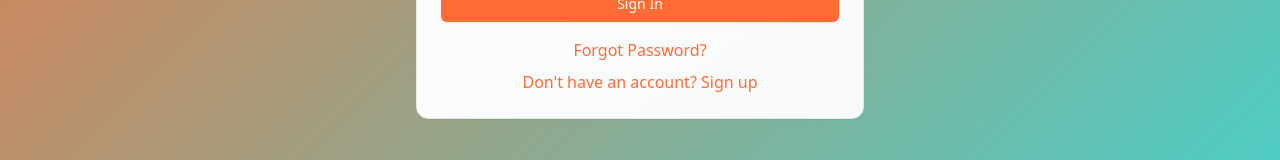
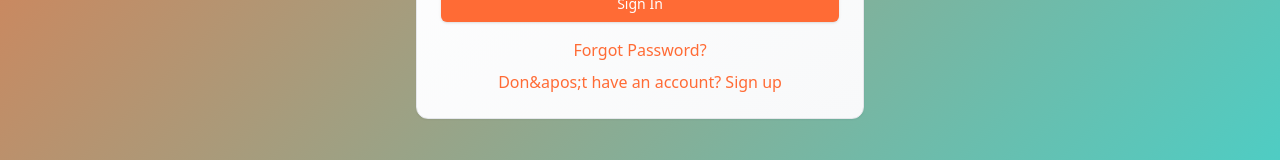
Before and after one commit to SKAHLO/bookcut, a Next.js app: page / in a window 1280 px wide. Shown: the part 641-801 px from the top of the page. Built offline with nearby package versions, Linux system fonts and the light colour scheme.

Commit message:
smtp errors cleared

```diff
--- a/app/barber/settings/page.tsx
+++ b/app/barber/settings/page.tsx
@@ -213,7 +213,7 @@ export default function BarberSettings() {
 
   const changePassword = async () => {
     if (passwordData.newPassword !== passwordData.confirmPassword) {
-      alert("New passwords don't match")
+      alert("New passwords don&apos;t match")
       return
     }
 
--- a/app/page.tsx
+++ b/app/page.tsx
@@ -318,7 +318,7 @@ export default function HomePage() {
                   className="text-[#FF6B35] hover:underline block w-full"
                   disabled={isSubmitting}
                   >
-                    Don't have a token? Request reset
+                    Don&apos;t have a token? Request reset
                   </button>
 
                     <button
@@ -449,7 +449,7 @@ export default function HomePage() {
                       className="text-[#FF6B35] hover:underline"
                       disabled={isSubmitting}
                     >
-                      {isLogin ? "Don't have an account? Sign up" : "Already have an account? Sign in"}
+                      {isLogin ? "Don&apos;t have an account? Sign up" : "Already have an account? Sign in"}
                     </button>
                   </div>
                 </>
--- a/app/user/settings/page.tsx
+++ b/app/user/settings/page.tsx
@@ -128,7 +128,7 @@ export default function UserSettings() {
 
   const changePassword = async () => {
     if (passwordData.newPassword !== passwordData.confirmPassword) {
-      alert("New passwords don't match")
+      alert("New passwords don&apos;t match")
       return
     }
 
```
